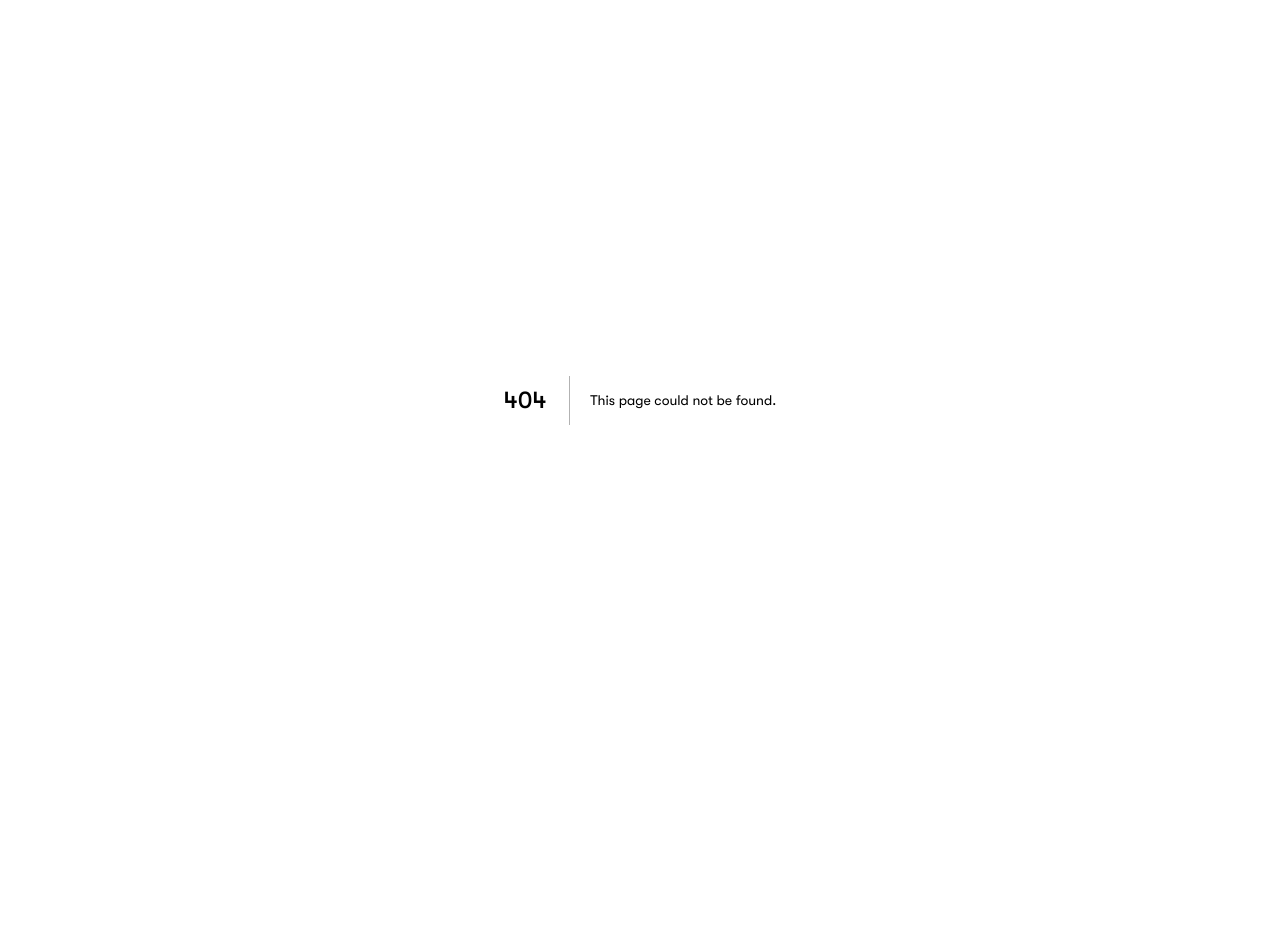
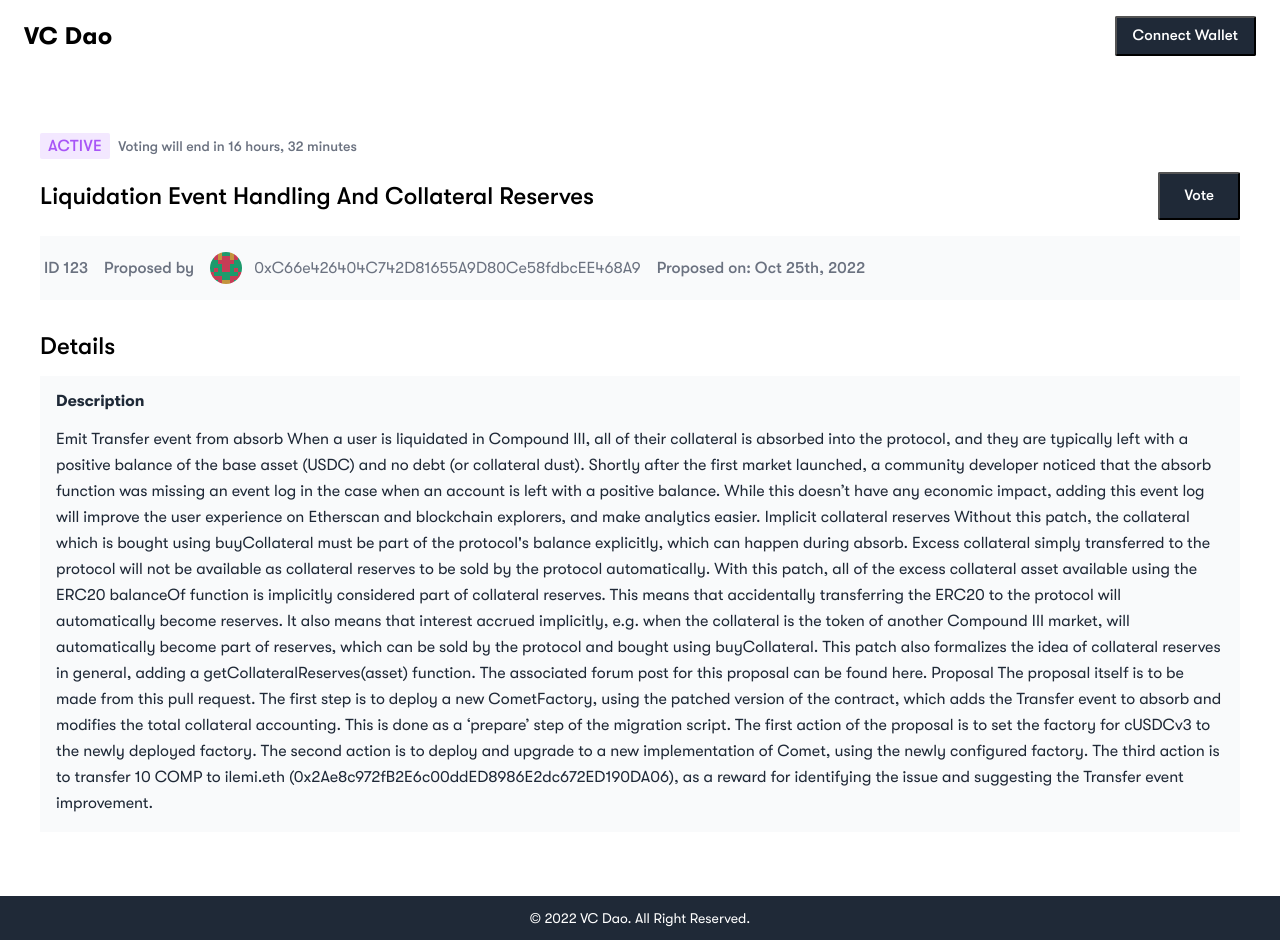
Before and after one commit to Kaarobar/VC-Dao, a Next.js app in the folder frontend/: page /governance/1/proposal/1 in a window 1280 px wide. Before the commit this address had no page. Before the commit the page ends 800 px from the top, so only its background shows below. Built offline with nearby package versions, Linux system fonts and the light colour scheme.

Commit message:
proposal page added

```diff
--- a/frontend/src/components/Governance/Table/Row/Data/Proposal/index.tsx
+++ b/frontend/src/components/Governance/Table/Row/Data/Proposal/index.tsx
@@ -1,4 +1,5 @@
 import React, { FC } from "react";
+import VotingStatusTag from "../../../../../common/VotingStatusTag";
 
 interface Props {
   title: string;
@@ -17,15 +18,7 @@ const TableDataProposal: FC<Props> = ({ title, id, status }) => {
           {title}
         </p>
         <div className="space-x-2 text-sm">
-          <span
-            className={`uppercase font-medium rounded-sm px-2 py-1 ${
-              status === "active"
-                ? "bg-purple-100 text-purple-500"
-                : "bg-green-100 text-green-500"
-            } tracking-wide`}
-          >
-            {status}
-          </span>
+          <VotingStatusTag status={status} />
           <span className="text-gray-500">ID {id}</span>
         </div>
       </div>
--- /dev/null
+++ b/frontend/src/components/common/VotingStatusTag/index.tsx
@@ -0,0 +1,17 @@
+import React, { FC } from "react";
+
+const VotingStatusTag: FC<{ status: "active" | "executed" }> = ({ status }) => {
+  return (
+    <span
+      className={`uppercase font-medium rounded-sm px-2 py-1 ${
+        status === "active"
+          ? "bg-purple-100 text-purple-500"
+          : "bg-green-100 text-green-500"
+      } tracking-wide`}
+    >
+      {status}
+    </span>
+  );
+};
+
+export default VotingStatusTag;
--- /dev/null
+++ b/frontend/src/pages/governance/[governanceId]/proposal/[proposalId].tsx
@@ -0,0 +1,97 @@
+import React from "react";
+import Button from "../../../../components/common/Button";
+import VotingStatusTag from "../../../../components/common/VotingStatusTag";
+import Layout from "../../../../components/Layout";
+
+const Proposal = () => {
+  return (
+    <Layout>
+      <div className="my-16">
+        <div className="container">
+          <div className="space-x-2">
+            <VotingStatusTag status="active" />
+            <span className="text-sm text-gray-500 font-medium">
+              Voting will end in 16 hours, 32 minutes
+            </span>
+          </div>
+          <div className="flex items-center py-4">
+            <div className="flex-grow">
+              <h2 className="font-medium ">
+                Liquidation Event Handling And Collateral Reserves
+              </h2>
+            </div>
+            <div>
+              <Button text="Vote" size="md" withBg />
+            </div>
+          </div>
+          <div className="bg-gray-50 space-x-4 font-medium text-gray-500 flex items-center justify-start py-4 px-1">
+            <span>ID 123</span>
+            <span>Proposed by</span>
+            <span className="flex gap-x-3 items-center cursor-pointer">
+              <span className="h-8 w-8">
+                <img
+                  src="/assets/images/user.png"
+                  className="w-full h-full rounded-full "
+                />
+              </span>
+              <span className="hover:underline font-normal">
+                0xC66e426404C742D81655A9D80Ce58fdbcEE468A9
+              </span>
+            </span>
+            <span>Proposed on: Oct 25th, 2022</span>
+          </div>
+          <div className="mt-8 mb-4">
+            <div>
+              <h2 className="font-medium">Details</h2>
+            </div>
+            <div className="bg-gray-50 p-4 mt-4 text-gray-800">
+              <h4 className="mb-4">Description</h4>
+              <p className="leading-relaxed">
+                Emit Transfer event from absorb When a user is liquidated in
+                Compound III, all of their collateral is absorbed into the
+                protocol, and they are typically left with a positive balance of
+                the base asset (USDC) and no debt (or collateral dust). Shortly
+                after the first market launched, a community developer noticed
+                that the absorb function was missing an event log in the case
+                when an account is left with a positive balance. While this
+                doesn’t have any economic impact, adding this event log will
+                improve the user experience on Etherscan and blockchain
+                explorers, and make analytics easier. Implicit collateral
+                reserves Without this patch, the collateral which is bought
+                using buyCollateral must be part of the protocol's balance
+                explicitly, which can happen during absorb. Excess collateral
+                simply transferred to the protocol will not be available as
+                collateral reserves to be sold by the protocol automatically.
+                With this patch, all of the excess collateral asset available
+                using the ERC20 balanceOf function is implicitly considered part
+                of collateral reserves. This means that accidentally
+                transferring the ERC20 to the protocol will automatically become
+                reserves. It also means that interest accrued implicitly, e.g.
+                when the collateral is the token of another Compound III market,
+                will automatically become part of reserves, which can be sold by
+                the protocol and bought using buyCollateral. This patch also
+                formalizes the idea of collateral reserves in general, adding a
+                getCollateralReserves(asset) function. The associated forum post
+                for this proposal can be found here. Proposal The proposal
+                itself is to be made from this pull request. The first step is
+                to deploy a new CometFactory, using the patched version of the
+                contract, which adds the Transfer event to absorb and modifies
+                the total collateral accounting. This is done as a ‘prepare’
+                step of the migration script. The first action of the proposal
+                is to set the factory for cUSDCv3 to the newly deployed factory.
+                The second action is to deploy and upgrade to a new
+                implementation of Comet, using the newly configured factory. The
+                third action is to transfer 10 COMP to ilemi.eth
+                (0x2Ae8c972fB2E6c00ddED8986E2dc672ED190DA06), as a reward for
+                identifying the issue and suggesting the Transfer event
+                improvement.
+              </p>
+            </div>
+          </div>
+        </div>
+      </div>
+    </Layout>
+  );
+};
+
+export default Proposal;
```
Also changed, not shown: frontend/src/pages/governance/[governanceId]/index.tsx (renamed from frontend/src/pages/governance/[id].tsx, +10 -10 lines), frontend/public/assets/images/user.png (added), frontend/public/assets/s1.png (deleted).
